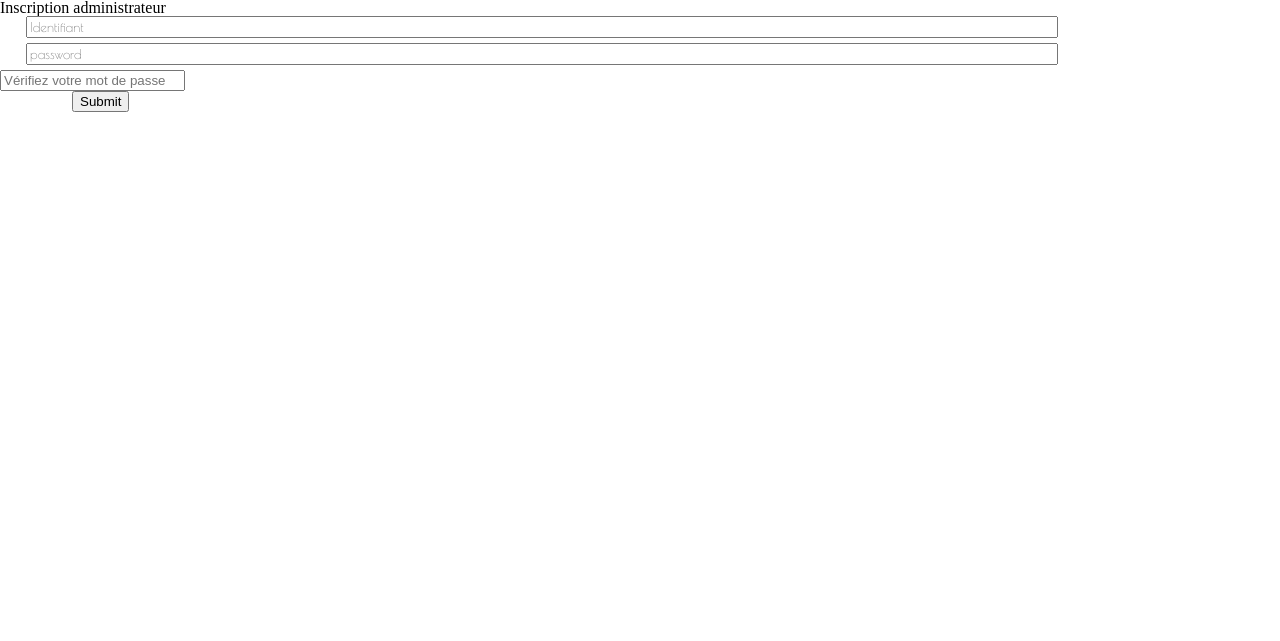
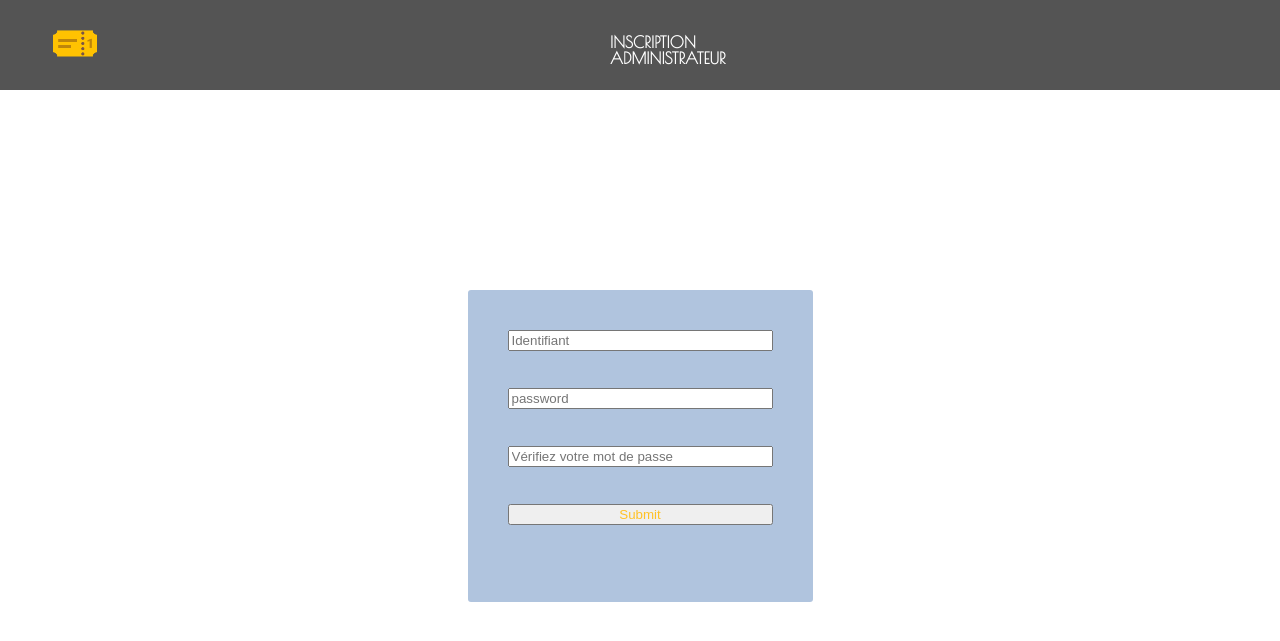
Before and after one commit to PaulineM9/OC_Projet4, a PHP site: page /inscription.php in a window 1280 px wide. Shown: the top 641 px of the page. Run offline with PHP 8.4, Linux system fonts and the light colour scheme; some libraries are stand-ins or nearby versions.

Commit message:
Add page inscription for admin member

```diff
--- a/footer.php
+++ b/footer.php
@@ -14,5 +14,5 @@
     </div>
 </div>
 <div class="copyright">
-    <p>Copyright. Tous droits réservés Jean Forteroche / Projet d'étude OpenclassRooms / Création Super!</p>
+    <p>Copyright. Tous droits réservés Jean Forteroche 2019 / Projet d'étude OpenclassRooms / Création Super!</p>
 </div>
--- a/inscription.php
+++ b/inscription.php
@@ -9,6 +9,8 @@ catch(Exception $e)
 {
     die('erreur : '.$e->getMessage());
 }
+
+
 ?>
 
 <!DOCTYPE html>
@@ -17,14 +19,16 @@ catch(Exception $e)
     <?php include("head.php"); ?>
     </head>
     <body>
-        <div class="insscription_title">
-            <h1>Inscription administrateur</h1>
+        <div class="inscription_title">
+            <a class="accueil" href="index.php"><img src="images/icons8-train-ticket-96.png" alt="icone_train" /></a>
+            <h1>INSCRIPTION ADMINISTRATEUR</h1>
         </div>
         <div class="inscription_form">
             <form class="sign_in" action="inscription.php" method="post">
-                <input class="identifiant" type="text" name="identifiant" placeholder="Identifiant" id="identifiant"><br/>
-                <input class="password" type="password" name="password" placeholder="password" id="password"><br/>
+                <input class="identifiant_admin" type="text" name="identifiant" size=30 placeholder="Identifiant" id="identifiant"><br/>
+                <input class="password_admin" type="password" name="password" placeholder="password" id="password"><br/>
                 <input class="check_password" type="password" name="check_password" placeholder="Vérifiez votre mot de passe" id="check_password"><br/>
-                <input class="submit" type="submit" name="submit" placeholder="Envoyer" id="submit"><br/>
+                <input class="submit_admin" type="submit" name="submit" placeholder="Envoyer" id="submit"><br/>
             </form>
     </body>
+</html>
--- a/stylesheet.css
+++ b/stylesheet.css
@@ -407,3 +407,42 @@ outline:0;
 	width: 4%;
 	margin-top: 150px;
 }
+
+/*----- INSCRIPTION PAGE -----*/
+.inscription_title,
+.inscription_form {
+	font-family: 'poiret one', 'cursive';
+	display: flex;
+}
+.inscription_title {
+	flex-direction: row;
+	background-color: #545454;
+	width: 100%;
+	height: 90px;
+}
+.inscription_title img {
+	width: 50px;
+	padding-top: 19px;
+	margin-left: 50px;
+}
+.inscription_title h1 {
+	font-weight: bold;
+	color: white;
+	padding-top: 34px;
+	margin: 0 510px;
+}
+.sign_in {
+	display: flex;
+	flex-direction: column;
+	position: relative;
+	top: 200px;
+	font-size: 2em;
+	margin: 0 auto;
+	background-color: lightsteelblue;
+	border-radius: 3px;
+	padding: 40px 40px;
+}
+.sign_in input {
+	margin-bottom: 5px;
+	color: #ffc226;
+}
```
